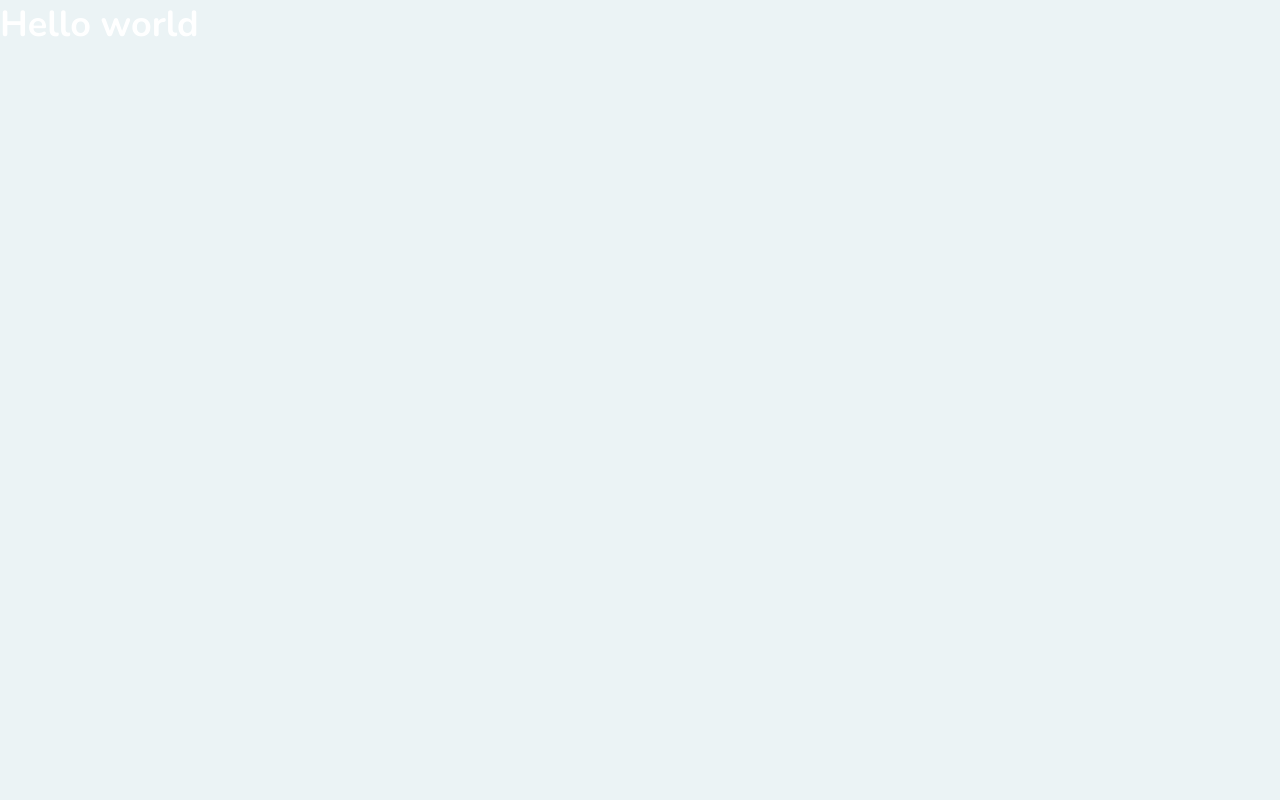
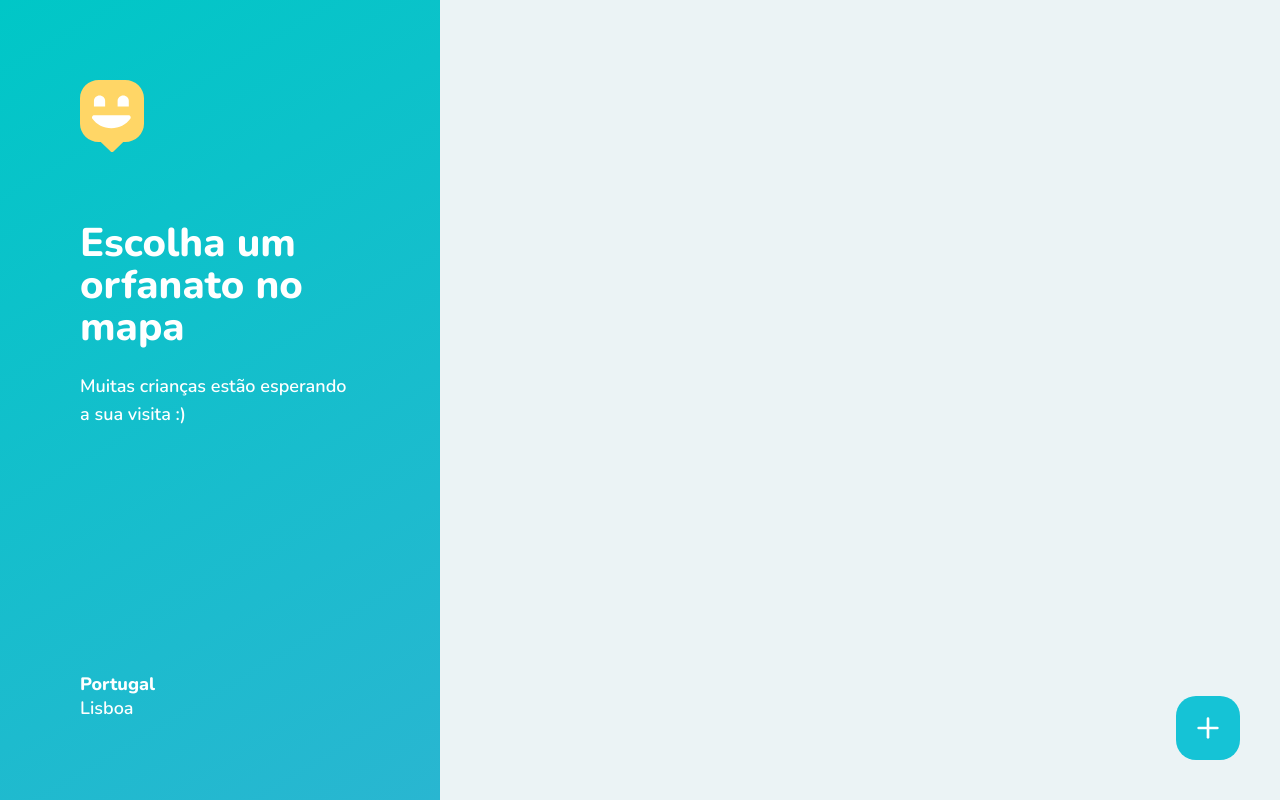
Before and after one commit to plz09/Happy-FrontEnd-Web, a React (Create React App) app: page /app in a window 1280 px wide. Built offline with nearby package versions, Linux system fonts and the light colour scheme.

Commit message:
Creating orphanage-map page

```diff
--- a/src/pages/OrphanagesMap.tsx
+++ b/src/pages/OrphanagesMap.tsx
@@ -1,8 +1,33 @@
 import React from 'react';
+import { Link } from 'react-router-dom';
+import { FiPlus } from 'react-icons/fi';
+
+import mapMarkerImg from '../images/map-marker.svg';
+
+import '../styles/pages/orphanage-map.css';
 
 function OrphanagesMap() {
     return (
-        <h1>Hello world</h1>
+        <div id="page-map">
+            <aside>
+                <header>
+                    <img src={mapMarkerImg} alt="Happy"/>
+
+                    <h2>Escolha um orfanato no mapa</h2>
+                    <p>Muitas crianças estão esperando a sua visita :)</p>
+                </header>
+                <footer>
+                    <strong>Portugal</strong>
+                    <span>Lisboa</span>
+                </footer>
+            </aside>
+
+            <div></div>
+
+            <Link to="" className="create-orphanage">
+                <FiPlus size={32} color="#FFF" />
+            </Link>
+        </div>
     )
 }
 
--- /dev/null
+++ b/src/styles/pages/orphanage-map.css
@@ -0,0 +1,60 @@
+#page-map {
+    width: 100vw;
+    height: 100vh;
+
+    position: relative;
+    display: flex;
+}
+
+#page-map aside {
+    width: 440px;
+    background: linear-gradient(329.54deg, #29B6D1 0%, #00C7C7 100%);
+    padding: 80px;
+
+    display: flex;
+    flex-direction: column;
+    justify-content: space-between;
+}
+
+#page-map aside h2 {
+    font-size: 40px;
+    font-weight: 800;
+    line-height: 42px;
+    margin-top: 64px;
+}
+
+#page-map aside p {
+    line-height: 28px;
+    margin-top: 24px;
+}
+
+#page-map aside footer {
+    display: flex;
+    flex-direction: column;
+    line-height: 24px;
+}
+
+#page-map aside footer strong {
+    font-weight: 800;
+}
+
+#page-map .create-orphanage {
+    position: absolute;
+    right: 40px;
+    bottom: 40px;
+
+    width: 64px;
+    height: 64px;
+    background: #15c3d6;
+    border-radius: 20px;
+
+    display: flex;
+    justify-content: center;
+    align-items: center;
+
+    transition: background-color 0.2s;
+}
+
+#page-map .create-orphanage:hover {
+    background: #17d6eb;
+}
```
